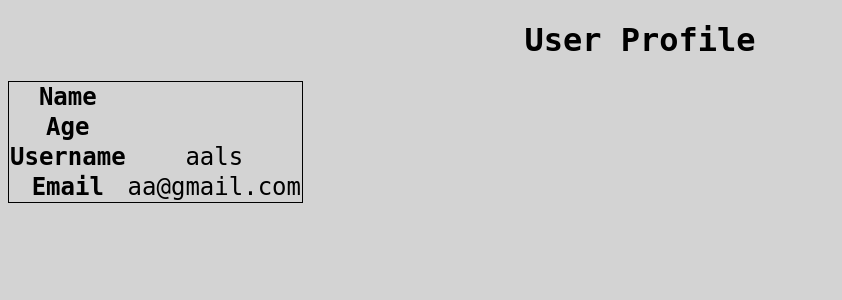
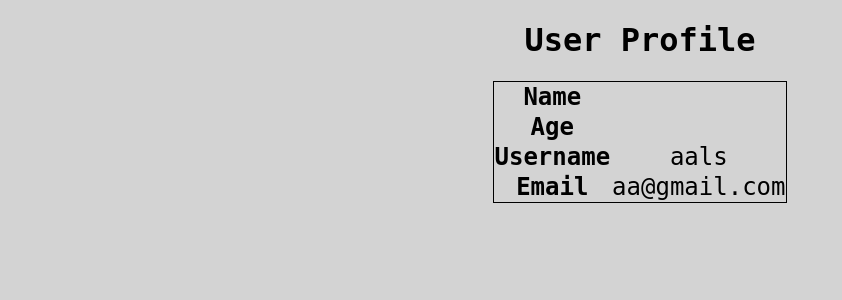
Before and after one commit to aals02/film-django, a Django app: template templates/listfilm.html in a window 1280 px wide. Shown: the top 300 px of the page, without its empty margins (0-842 px from the left). Run offline with Django 5.2, Linux system fonts and the light colour scheme; the template is opened without the code that fills it: values that come from a table or form of the project are taken from there, others are empty; data comes from the database, SQL or seed files in the repository.

Commit message:
Update listfilm.html

```diff
--- a/templates/listfilm.html
+++ b/templates/listfilm.html
@@ -5,7 +5,7 @@
     <title>Item List</title>
     <style>
         body {text-align: center; font-size: medium; background-color: lightgrey; font-family: Monospace, Helvetica; color: black;}
-        table {border: 1px solid black; border-collapse: collapse;}
+        table {border: 1px solid black; border-collapse: collapse; margin: auto;}
         th, td {font-size: x-large;}
     </style>
 </head>
```
